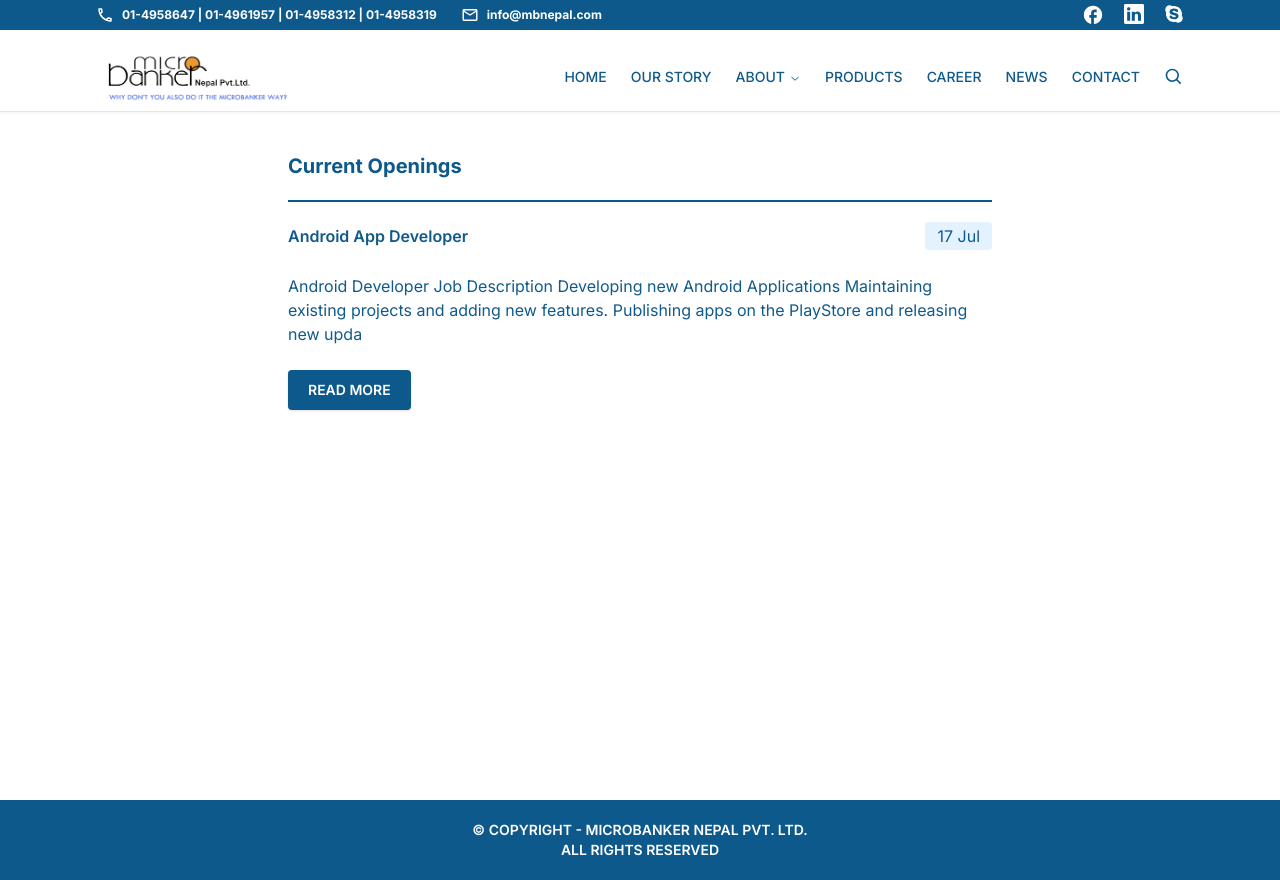
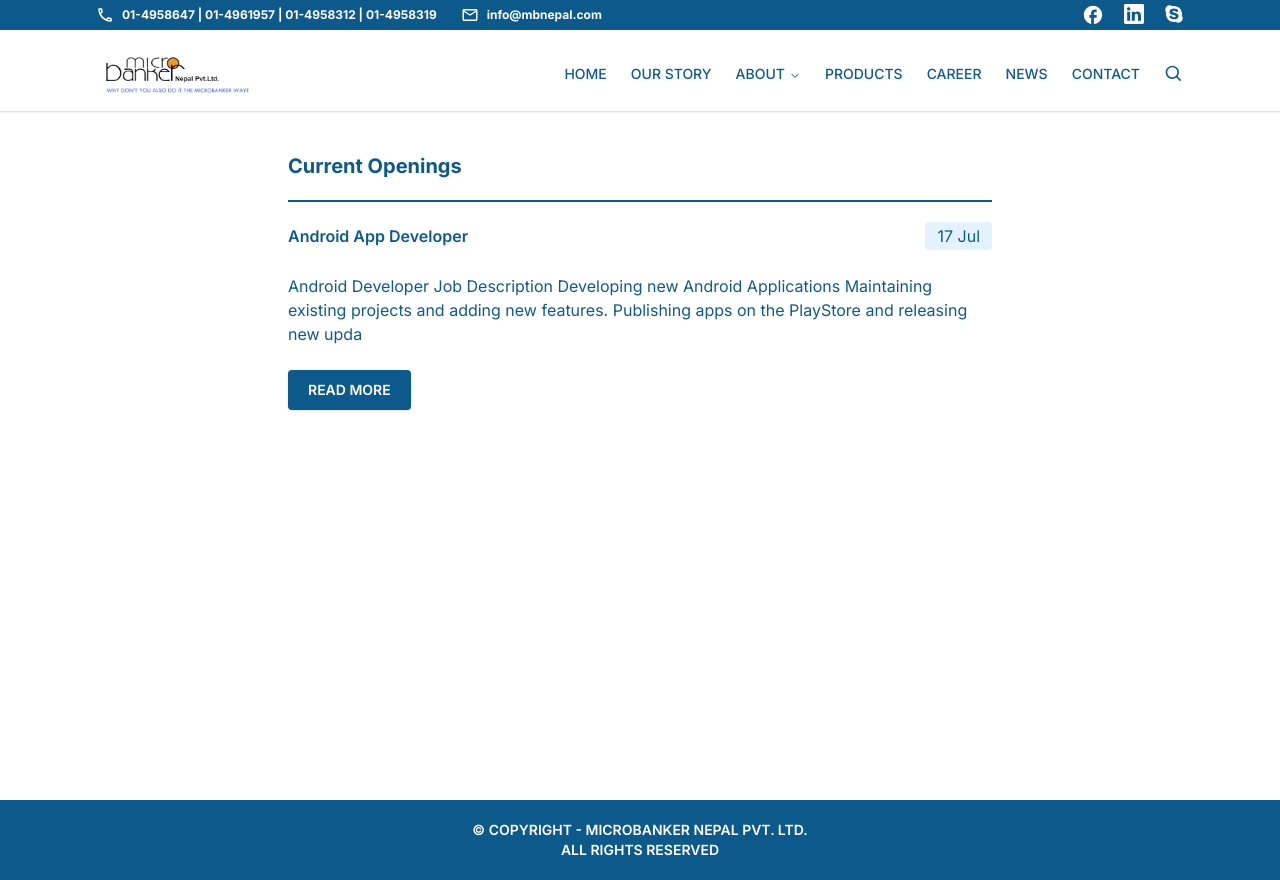
Before and after one commit to joyadeep/mbnepal, a Next.js app: page /career in a window 1280 px wide. Built offline with nearby package versions, Linux system fonts and the light colour scheme.

Commit message:
fix header items shifting while loading

```diff
--- a/components/header.tsx
+++ b/components/header.tsx
@@ -52,13 +52,14 @@ const Header = (props: Props) => {
         </div>
       </div>
       <nav className=" flex justify-between items-center px-24 pt-5">
-        <Image
+       <div className="relative w-40 h-12">
+       <Image
           src={"/logo.png"}
-          width={200}
-          height={200}
           alt={"logo"}
-          className="object-contain"
+          fill
+          className="absolute object-contain  "
         />
+       </div>
         <div className="flex items-center gap-6 text-sm uppercase">
           <Link
             href={"/"}
```
